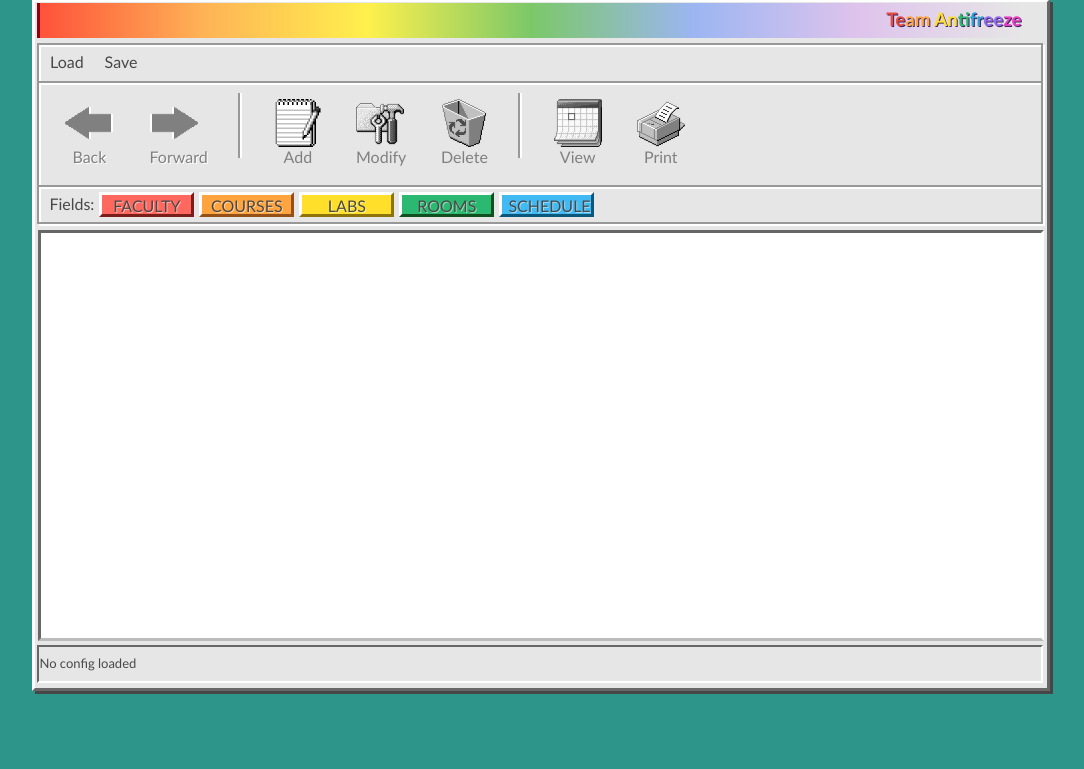
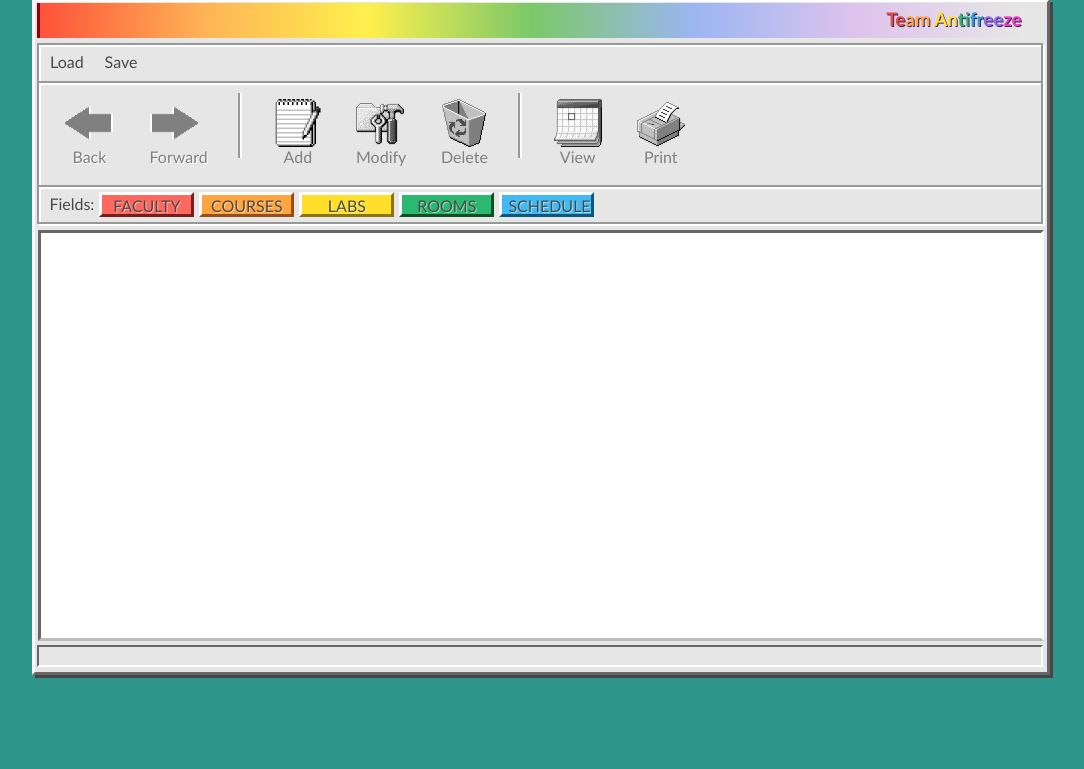
Before and after one commit to mucsci-students/2026sp-420-Antifreeze, a Flask app: page / in a window 1280 px wide. Shown: the part 31-800 px from the top of the page, without its empty margins (99-1183 px from the left). Run offline with Flask 3, Linux system fonts and the light colour scheme.

Commit message:
Revert "added load functionality"

```diff
--- a/src/controller/navigation.js
+++ b/src/controller/navigation.js
@@ -11,7 +11,7 @@ const modify_button = document.getElementById("modify-button");
 const delete_button = document.getElementById("delete-button");
 const view_button = document.getElementById("view-button");
 const print_button = document.getElementById("print-button");
-const config_name = document.getElementById("config-name");
+
 // Fields Buttons
 const faculty_button = document.getElementById("faculty-button");
 const courses_button = document.getElementById("courses-button");
@@ -1032,7 +1032,6 @@ const fileInput = document.getElementById("load");
 
 fileInput.addEventListener("change", async function () {
   const file = fileInput.files[0];
-  config_name.textContent = `Config loaded: ${file.name}`;
 
   const formData = new FormData();
   formData.append("file", file);
--- a/src/view/templates/index.html
+++ b/src/view/templates/index.html
@@ -67,9 +67,7 @@
         <div id="rooms" class="navigator"></div>
         <div id="schedule" class="navigator"></div>
       </main>
-      <footer>
-          <div id="config-name">No config loaded</div>
-      </footer>
+      <footer></footer>
     </div>
     <div id="amd-popup" class="popup-hidden">
       <div class="popup-box">
```
